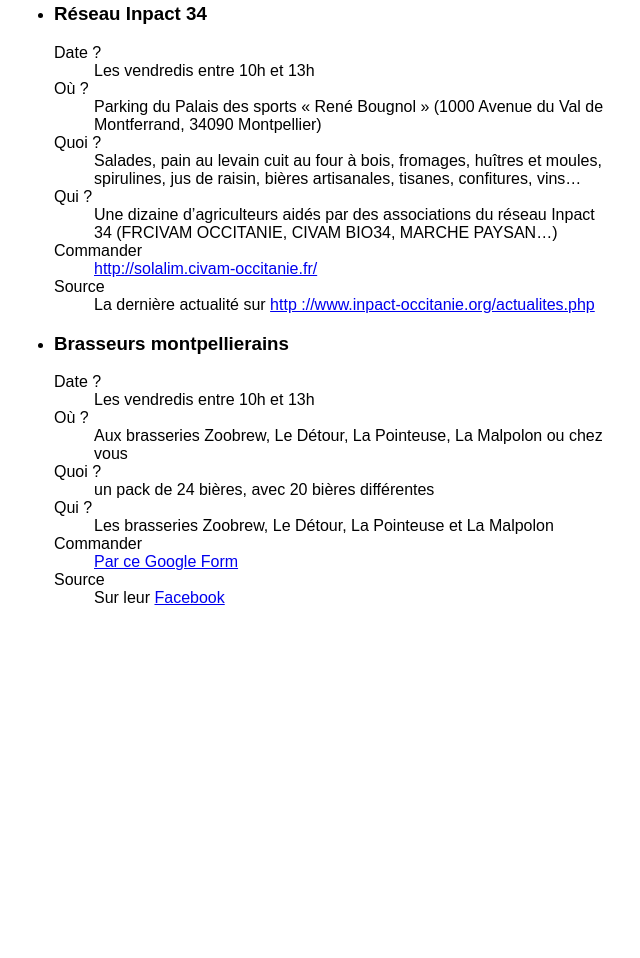
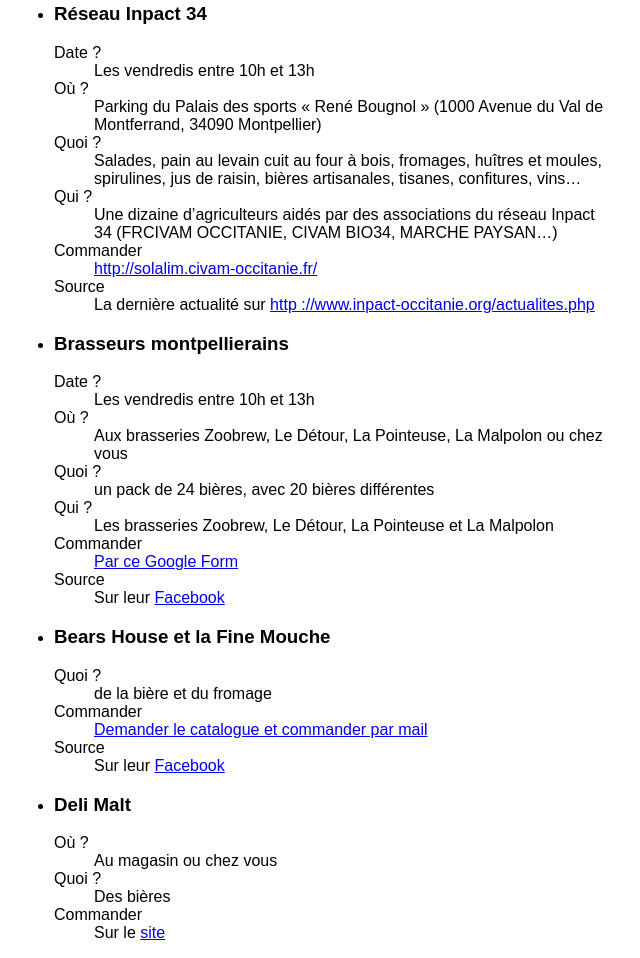
Before and after one commit to newick/partage, a plain HTML site: page plans.html in a window 1280 px wide. Shown: the part 444-1402 px from the top of the page, without its empty margins (326-966 px from the left). Before the commit the page ends 1067 px from the top, so only its background shows below. Drawn offline with Linux system fonts and the light colour scheme.

Commit message:
ajout deli malt

```diff
--- a/plans.html
+++ b/plans.html
@@ -156,6 +156,34 @@
                         <dd>Sur leur <a href="https://www.facebook.com/BrasseursMontpellierains/">Facebook</a></dd>
                     </dl>
                 </li>
+
+                <li>
+                    <h3>Bears House et la Fine Mouche</h3>
+                    <dl>
+                        <dt>Quoi ?</dt>
+                        <dd>de la bière et du fromage</dd>
+
+                        <dt>Commander</dt>
+                        <dd><a href="mailto:lebearshouse@gmail.com">Demander le catalogue et commander par mail</a></dd>
+
+                        <dt>Source</dt>
+                        <dd>Sur leur <a href="https://www.facebook.com/bearshousemtp/posts/2859129137540799">Facebook</a></dd>
+                    </dl>
+                </li>
+
+                <li>
+                    <h3>Deli Malt</h3>
+                    <dl>
+                        <dt>Où ?</dt>
+                        <dd>Au magasin ou chez vous</dd>
+
+                        <dt>Quoi ?</dt>
+                        <dd>Des bières</dd>
+
+                        <dt>Commander</dt>
+                        <dd>Sur le <a href="https://delimalt.com/">site</a></dd>
+                    </dl>
+                </li>
             </ul>
         </article>
     </section>
```
